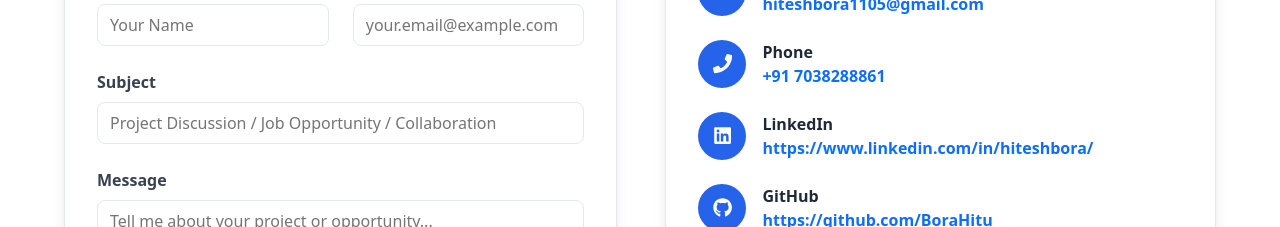
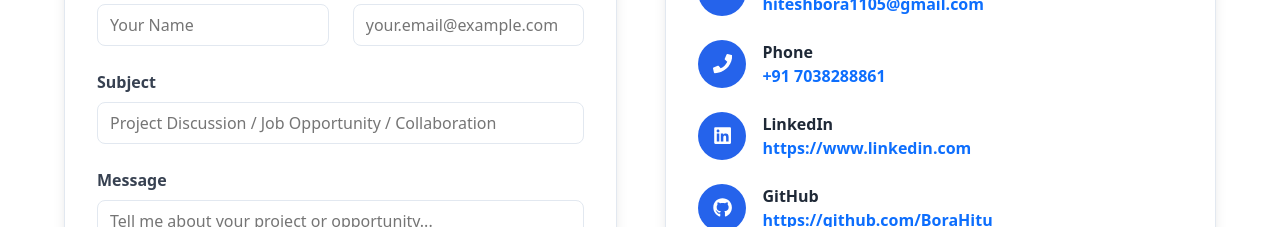
Before and after one commit to BoraHitu/myPortfolio, a React (Vite) app: page / in a window 1280 px wide. Shown: the part 5540-5767 px from the top of the page. Built offline with nearby package versions, Linux system fonts and the light colour scheme.

Commit message:
Update Contact.jsx
hi

```diff
--- a/src/pages/Contact.jsx
+++ b/src/pages/Contact.jsx
@@ -19,7 +19,7 @@ function Contact() {
     },
     {
       type: "LinkedIn",
-      value: "https://www.linkedin.com/in/hiteshbora/",
+      value: "https://www.linkedin.com",
       href: "https://www.linkedin.com/in/hiteshbora/",
       icon: FaLinkedin,
     },
```
